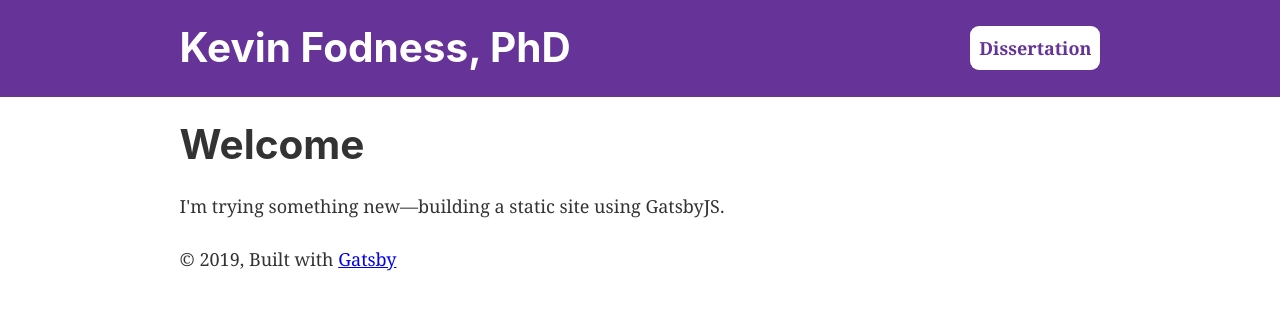
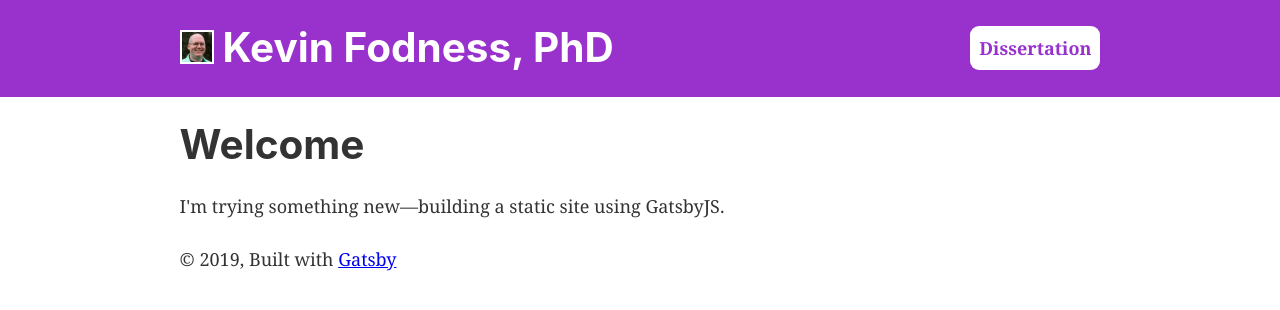
Before and after one commit to kevinfodness/kevinfodness, a Gatsby site: page / in a window 1280 px wide. Built offline with nearby package versions, Linux system fonts and the light colour scheme; Gatsby itself is replaced by a stand-in of ours.

Commit message:
Change colors, add headshot

```diff
--- a/gatsby-config.js
+++ b/gatsby-config.js
@@ -21,10 +21,10 @@ module.exports = {
         name: `gatsby-starter-default`,
         short_name: `starter`,
         start_url: `/`,
-        background_color: `#663399`,
-        theme_color: `#663399`,
+        background_color: `darkorchid`,
+        theme_color: `darkorchid`,
         display: `minimal-ui`,
-        icon: `src/images/gatsby-icon.png`, // This path is relative to the root of the site.
+        icon: `src/images/fodness-headshot.jpg`, // This path is relative to the root of the site.
       },
     },
     // this (optional) plugin enables Progressive Web App + Offline functionality
--- a/src/components/header.js
+++ b/src/components/header.js
@@ -1,11 +1,12 @@
 import { Link } from "gatsby"
 import PropTypes from "prop-types"
 import React from "react"
+import Image from "./image"
 
 const Header = ({ siteTitle }) => (
   <header
     style={{
-      background: `rebeccapurple`,
+      background: `darkorchid`,
       marginBottom: `1.45rem`,
     }}
   >
@@ -16,6 +17,17 @@ const Header = ({ siteTitle }) => (
         padding: `1.45rem 1.0875rem`,
       }}
     >
+      <div
+        style={{
+          border: `2px solid white`,
+          display: `inline-block`,
+          height: `34px`,
+          marginRight: `.5em`,
+          width: `34px`,
+        }}
+      >
+        <Image />
+      </div>
       <h1 style={{
         display: `inline-block`,
         margin: 0,
@@ -36,7 +48,7 @@ const Header = ({ siteTitle }) => (
         style={{
           backgroundColor: `white`,
           borderRadius: `.5em`,
-          color: `rebeccapurple`,
+          color: `darkorchid`,
           display: `inline-block`,
           float: `right`,
           fontWeight: `bold`,
--- a/src/components/image.js
+++ b/src/components/image.js
@@ -16,17 +16,17 @@ import Img from "gatsby-image"
 const Image = () => {
   const data = useStaticQuery(graphql`
     query {
-      placeholderImage: file(relativePath: { eq: "gatsby-astronaut.png" }) {
+      placeholderImage: file(relativePath: { eq: "fodness-headshot.jpg" }) {
         childImageSharp {
-          fluid(maxWidth: 300) {
+          fluid(maxWidth: 60) {
             ...GatsbyImageSharpFluid
           }
         }
       }
     }
-  `)
+  `);
 
-  return <Img fluid={data.placeholderImage.childImageSharp.fluid} />
-}
+  return <Img alt="" fluid={data.placeholderImage.childImageSharp.fluid} />
+};
 
 export default Image
```
Also changed, not shown: src/images/fodness-headshot.jpg (added), src/images/gatsby-astronaut.png (deleted), src/images/gatsby-icon.png (deleted).
